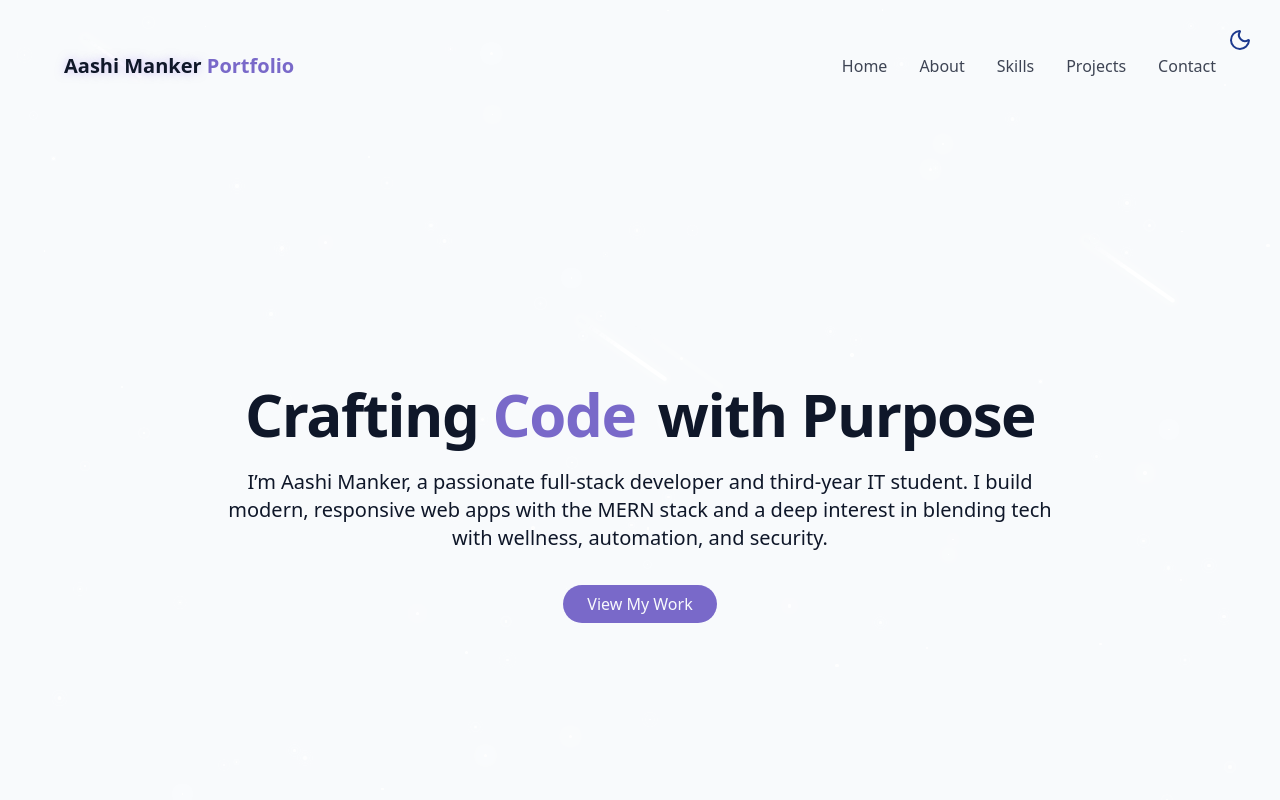
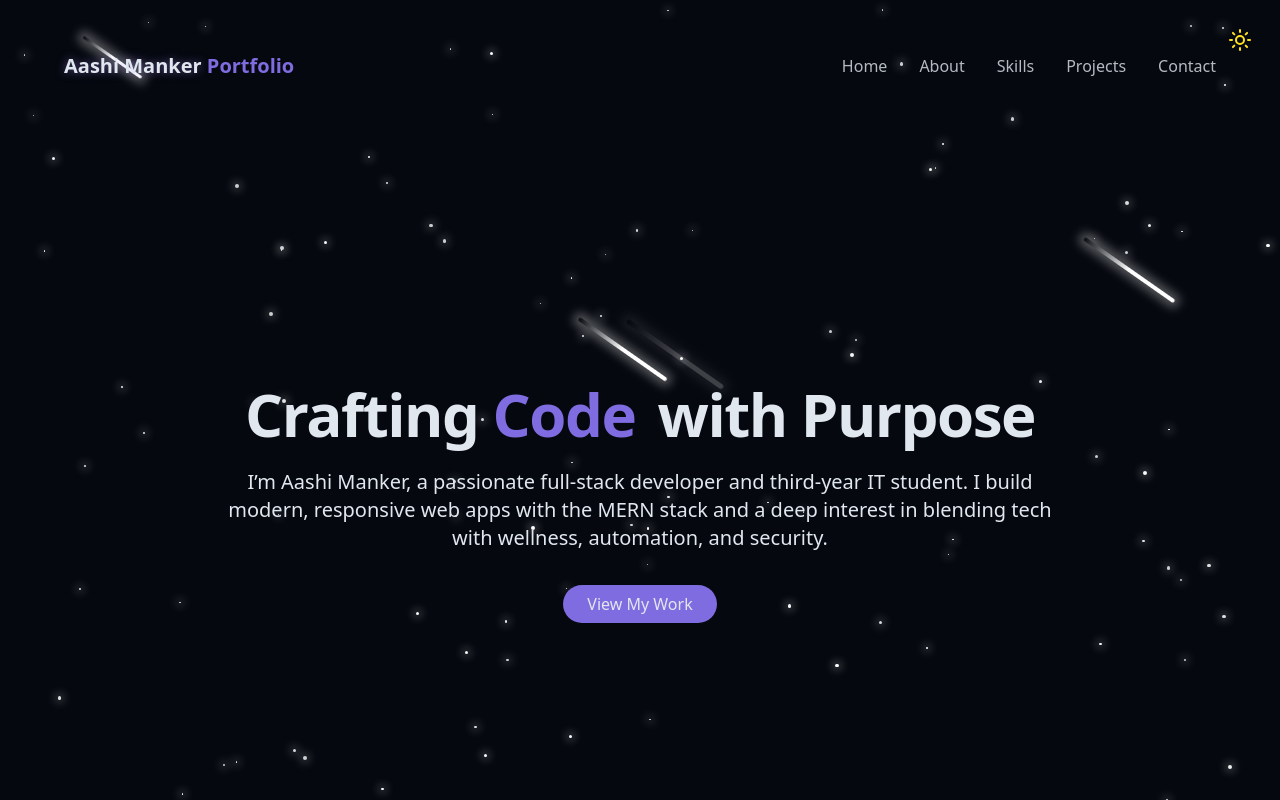
Before and after one commit to aashimanker/My-Portfolio, a React (Vite) app: page / in a window 1280 px wide. Shown: the top 800 px of the page. Built offline with nearby package versions, Linux system fonts and the light colour scheme.

Commit message:
final fixes

```diff
--- a/index.html
+++ b/index.html
@@ -8,6 +8,19 @@
   </head>
   <body>
     <div id="root"></div>
-    <script type="module" src="/src/main.jsx"></script>
+    <script type="module" src="/src/main.jsx">
+
+  (function () {
+    const theme = localStorage.getItem("theme");
+    const prefersDark = window.matchMedia("(prefers-color-scheme: dark)").matches;
+
+    if (theme === "dark" || (!theme && prefersDark)) {
+      document.documentElement.classList.add("dark");
+    } else {
+      document.documentElement.classList.remove("dark");
+    }
+  })();
+
+    </script>
   </body>
 </html>
--- a/src/components/ThemeToggle.jsx
+++ b/src/components/ThemeToggle.jsx
@@ -1,44 +1,83 @@
+// import { Moon, Sun } from 'lucide-react'
+// import React, { useEffect, useState } from 'react'
+// import { cn } from '../lib/utils'
+
+// function ThemeToggle() {
+//     const [isDarkMode,setIsDarkMode] = useState(true)
+//     useEffect(() => {
+//       const storedTheme = localStorage.getItem("theme")
+//       if (storedTheme == "dark"){
+//         setIsDarkMode(true)
+//         document.documentElement.classList.add("dark")
+//       }
+//       else{
+//         setIsDarkMode(false)
+//         document.documentElement.classList.remove("dark")
+//       }
+
+//     }, [])
+
+//     const toggleTheme = ()=>{
+//         if (isDarkMode){
+//             setIsDarkMode(false)
+//             document.documentElement.classList.remove("dark")
+//             localStorage.setItem("theme","light")
+//         }
+//         else{
+//             document.documentElement.classList.add("dark")
+//             localStorage.setItem("theme","dark")
+//             setIsDarkMode(true)
+//         }
+//     }
+//   return (
+//     <button onClick={toggleTheme} className={cn(
+//         "fixed max-sm:hidden top-5 right-5 z-50 p-2 rounded-full transition-colors duration-300",
+//         "focus:outline-hidden"
+//     )}>
+//         {
+//             isDarkMode? <Sun className='h-6 w-6 text-yellow-300'/>:<Moon className='h-6 w-6 text-blue-900'/>
+//         }
+//     </button>
+//   )
+// }
+
+// export default ThemeToggle
 import { Moon, Sun } from 'lucide-react'
 import React, { useEffect, useState } from 'react'
 import { cn } from '../lib/utils'
 
 function ThemeToggle() {
-    const [isDarkMode,setIsDarkMode] = useState(true)
-    useEffect(() => {
-      const storedTheme = localStorage.getItem("theme")
-      if (storedTheme == "dark"){
-        setIsDarkMode(true)
-        document.documentElement.classList.add("dark")
-      }
-      else{
-        setIsDarkMode(false)
-        document.documentElement.classList.remove("dark")
-      }
+  const [isDarkMode, setIsDarkMode] = useState(() =>
+    document.documentElement.classList.contains("dark")
+  );
 
-    }, [])
+  const toggleTheme = () => {
+    if (isDarkMode) {
+      document.documentElement.classList.remove("dark");
+      localStorage.setItem("theme", "light");
+      setIsDarkMode(false);
+    } else {
+      document.documentElement.classList.add("dark");
+      localStorage.setItem("theme", "dark");
+      setIsDarkMode(true);
+    }
+  };
 
-    const toggleTheme = ()=>{
-        if (isDarkMode){
-            setIsDarkMode(false)
-            document.documentElement.classList.remove("dark")
-            localStorage.setItem("theme","light")
-        }
-        else{
-            document.documentElement.classList.add("dark")
-            localStorage.setItem("theme","dark")
-            setIsDarkMode(true)
-        }
-    }
   return (
-    <button onClick={toggleTheme} className={cn(
-        "fixed max-sm:hidden top-5 right-5 z-50 p-2 rounded-full transition-colors duration-300",
+    <button
+      onClick={toggleTheme}
+      className={cn(
+        "fixed top-5 right-5 z-50 p-2 rounded-full transition-colors duration-300",
         "focus:outline-hidden"
-    )}>
-        {
-            isDarkMode? <Sun className='h-6 w-6 text-yellow-300'/>:<Moon className='h-6 w-6 text-blue-900'/>
-        }
+      )}
+    >
+      {isDarkMode ? (
+        <Sun className="h-6 w-6 text-yellow-300" />
+      ) : (
+        <Moon className="h-6 w-6 text-blue-900" />
+      )}
     </button>
-  )
+  );
 }
 
-export default ThemeToggle
+export default ThemeToggle;
```
